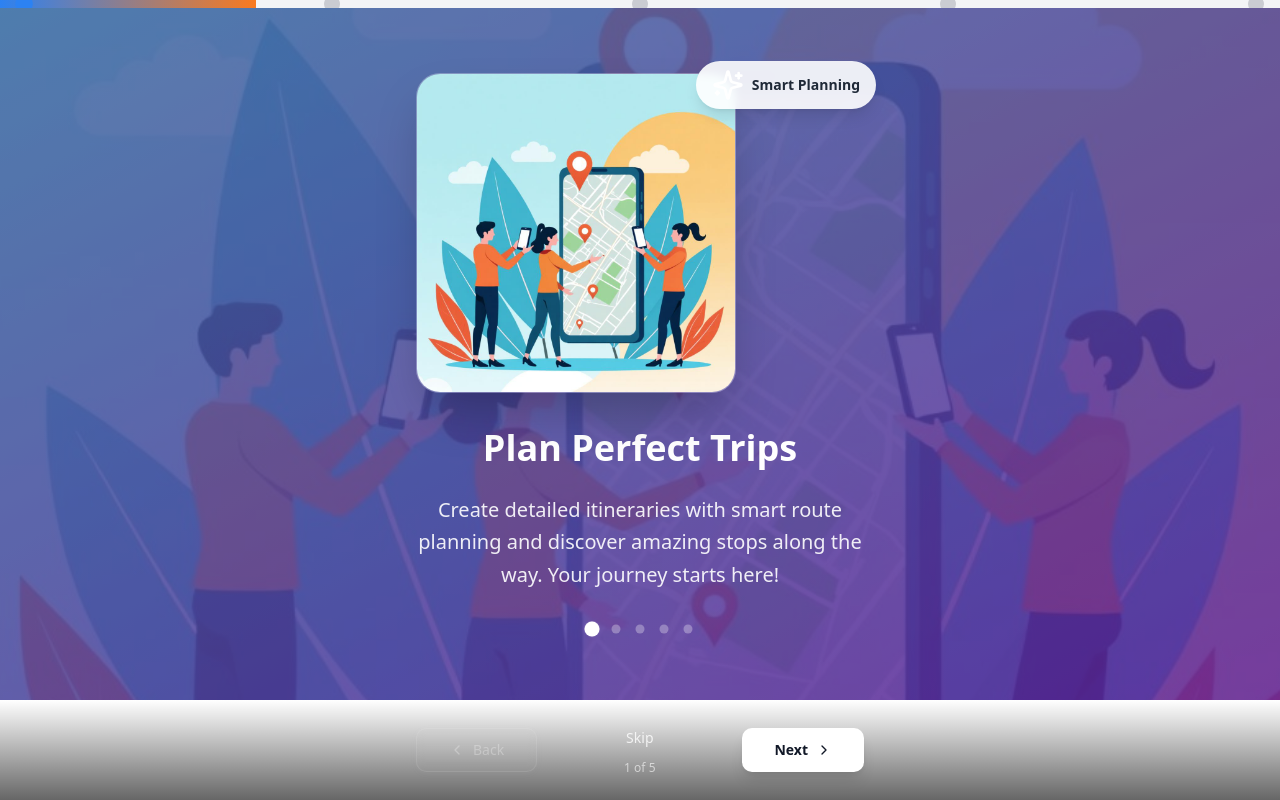
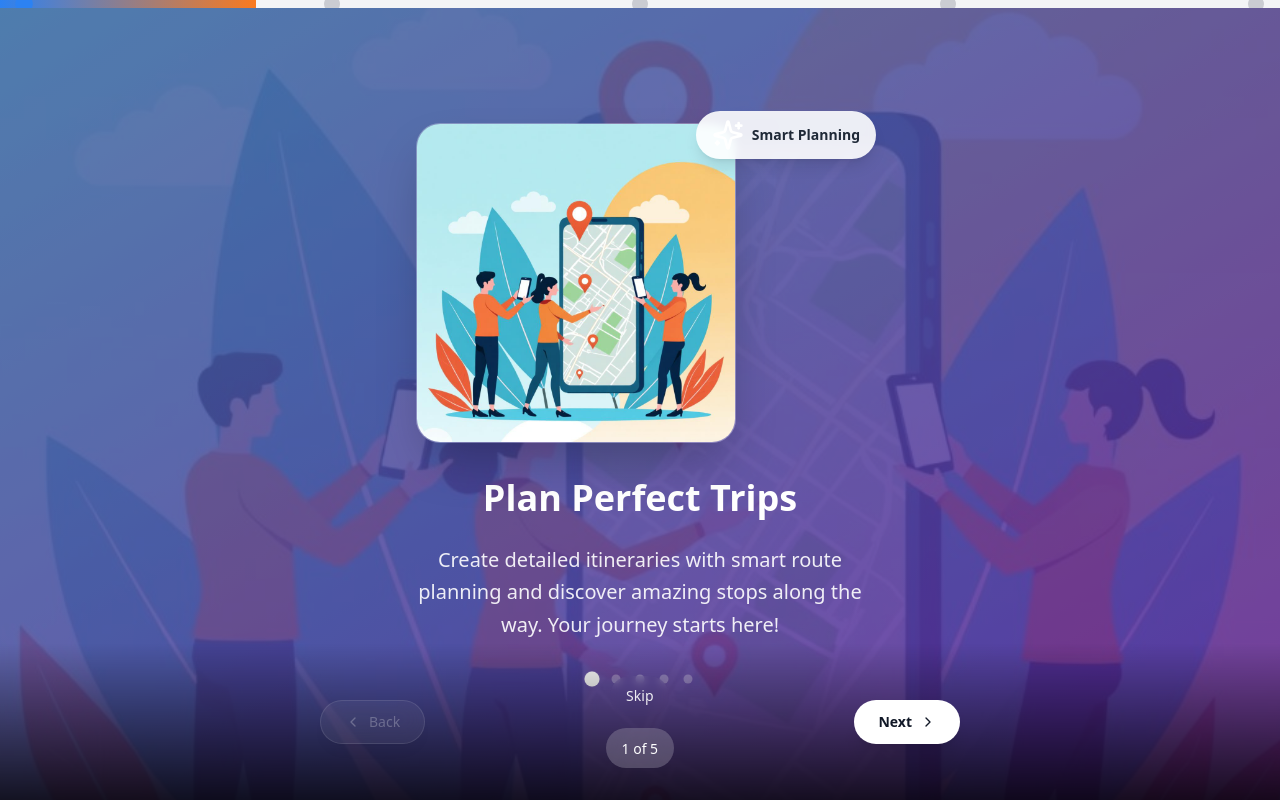
Before and after one commit to rkshree001/journeyjolt-app, a React (Vite) app: page / in a window 1280 px wide. Built offline with nearby package versions, Linux system fonts and the light colour scheme.

Commit message:
Fix carousel bottom design
The bottom design elements are not visible in the carousel. This commit will ensure they are displayed correctly.

```diff
--- a/src/components/EnhancedOnboardingScreen.tsx
+++ b/src/components/EnhancedOnboardingScreen.tsx
@@ -178,41 +178,46 @@ const EnhancedOnboardingScreen = ({ onComplete }: OnboardingScreenProps) => {
         </div>
       </div>
 
-      {/* Enhanced Navigation - Fixed at bottom with proper button styling */}
-      <div className="relative z-10 px-6 py-6 bg-gradient-to-t from-black/60 via-black/30 to-transparent safe-area-inset-bottom">
-        <div className="flex justify-between items-center max-w-md mx-auto gap-4">
+      {/* Enhanced Navigation - Fixed at bottom with better visibility */}
+      <div className="absolute bottom-0 left-0 right-0 z-20 px-6 py-8 bg-gradient-to-t from-black/80 via-black/40 to-transparent">
+        <div className="flex justify-between items-center w-full max-w-screen-sm mx-auto">
+          {/* Back Button */}
           <Button
             variant="outline"
             onClick={prevStep}
             disabled={currentStep === 0}
-            className="flex items-center gap-2 bg-white/10 border-white/30 text-white hover:bg-white/20 hover:border-white/50 disabled:opacity-30 transition-all duration-200 backdrop-blur-sm"
+            className="flex items-center gap-2 bg-white/20 border-white/40 text-white hover:bg-white/30 hover:border-white/60 disabled:opacity-30 disabled:cursor-not-allowed transition-all duration-300 backdrop-blur-md shadow-lg font-medium px-6 py-3 rounded-full"
             size="lg"
           >
             <ChevronLeft className="w-5 h-5" />
             Back
           </Button>
 
-          {/* Center content with skip and progress */}
-          <div className="flex flex-col items-center gap-2">
+          {/* Center Section - Skip and Progress */}
+          <div className="flex flex-col items-center gap-3">
+            {/* Skip Button - only show if not on last step */}
             {currentStep < onboardingData.length - 1 && (
               <Button
                 variant="ghost"
                 onClick={onComplete}
-                className="text-white/80 hover:text-white hover:bg-white/10 transition-all duration-200 text-sm px-4 py-1 h-auto"
+                className="text-white/90 hover:text-white hover:bg-white/20 transition-all duration-300 text-sm px-4 py-2 rounded-full backdrop-blur-sm font-medium"
               >
                 Skip
               </Button>
             )}
 
-            {/* Step indicator */}
-            <div className="text-white/60 text-xs font-medium">
-              {currentStep + 1} of {onboardingData.length}
+            {/* Step Progress Indicator */}
+            <div className="bg-white/20 backdrop-blur-md rounded-full px-4 py-2">
+              <span className="text-white font-medium text-sm">
+                {currentStep + 1} of {onboardingData.length}
+              </span>
             </div>
           </div>
 
+          {/* Next/Get Started Button */}
           <Button
             onClick={nextStep}
-            className="flex items-center gap-2 bg-white text-gray-900 hover:bg-white/90 shadow-lg transition-all duration-200 hover:scale-105 font-semibold"
+            className="flex items-center gap-2 bg-white text-gray-900 hover:bg-gray-100 shadow-xl transition-all duration-300 hover:scale-105 font-semibold px-6 py-3 rounded-full"
             size="lg"
           >
             {currentStep === onboardingData.length - 1 ? (
```
